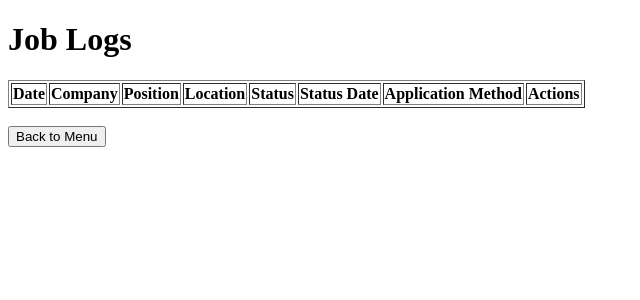
After one commit to faizulmdnor/fmdnor, a Flask app: page /view in a window 1280 px wide. The commit adds this page. Shown: the top 300 px of the page, without its empty margins (0-640 px from the left). Run offline with Flask 3, Linux system fonts and the light colour scheme; lists and menus that the app fills with data are empty.

Commit message:
Initial commit

```diff
--- a/job_search_app/app.py
+++ b/job_search_app/app.py
@@ -1,4 +1,4 @@
-from flask import Flask, render_template, request, redirect
+from flask import Flask, render_template, request, redirect, url_for
 import pandas as pd
 import os
 from datetime import datetime
@@ -10,48 +10,91 @@ file_name = 'Job_search_log.csv'
 today = datetime.today().strftime("%d/%m/%Y")
 
 
+# Home page (menu)
 @app.route('/')
-def job_form():
+def menu():
+    return render_template('menu.html')
+
+
+# Route to add a new job log
+@app.route('/add', methods=['GET', 'POST'])
+def add_job():
+    if request.method == 'POST':
+        # Get form data from HTML input
+        company = request.form['company']
+        position = request.form['position']
+        location = request.form['location']
+        date_applied = request.form['date_applied']
+        status = request.form['status']
+        application_method = request.form['application_method']
+
+        if application_method == 'online':
+            information = request.form['website']
+        elif application_method == 'walk-in':
+            information = request.form['contact']
+        else:
+            information = request.form['info']
+
+        # Create a DataFrame for the new data
+        df = pd.DataFrame({
+            'Date': [today],
+            'Applied Date': [date_applied],
+            'Company': [company],
+            'Position Applied': [position],
+            'Location': [location],
+            'Status': [status],
+            'Status Date': [datetime.now().strftime("%d/%m/%Y %H:%M")],
+            'Application': [application_method],
+            'Information': [information]
+        })
+
+        # Append data to the CSV file
+        if not os.path.exists(os.path.join(folder_path, file_name)):
+            df.to_csv(os.path.join(folder_path, file_name), index=False)
+        else:
+            df.to_csv(os.path.join(folder_path, file_name), mode='a', header=False, index=False)
+
+        return redirect(url_for('menu'))
+
     return render_template('job_form.html')
 
 
-@app.route('/submit', methods=['POST'])
-def submit_job():
-    # Get form data from HTML input
-    company = request.form['company']
-    position = request.form['position']
-    location = request.form['location']
-    date_applied = request.form['date_applied']
-    status = request.form['status']
-    application_method = request.form['application_method']
+# Route to view all job logs
+@app.route('/view')
+def view_jobs():
+    if os.path.exists(os.path.join(folder_path, file_name)):
+        df = pd.read_csv(os.path.join(folder_path, file_name))
+        jobs = df.to_dict(orient='records')  # Convert the DataFrame to a list of dictionaries for easier rendering
+    else:
+        jobs = []
+    return render_template('view_jobs.html', jobs=jobs)
 
-    if application_method == 'online':
-        information = request.form['website']
-    elif application_method == 'walk-in':
-        information = request.form['contact']
-    else:
-        information = request.form['info']
 
-    # Create a DataFrame for the new data
-    df = pd.DataFrame({
-        'Date': [today],
-        'Applied Date': [date_applied],
-        'Company': [company],
-        'Position Applied': [position],
-        'Location': [location],
-        'Status': [status],
-        'Status Date': [datetime.now().strftime("%d/%m/%Y %H:%M")],
-        'Application': [application_method],
-        'Information': [information]
-    })
+# Route to edit a job log
+@app.route('/edit/<int:index>', methods=['GET', 'POST'])
+def edit_job(index):
+    if os.path.exists(os.path.join(folder_path, file_name)):
+        df = pd.read_csv(os.path.join(folder_path, file_name))
 
-    # Check if file exists, then append to CSV
-    if not os.path.exists(os.path.join(folder_path, file_name)):
-        df.to_csv(os.path.join(folder_path, file_name), index=False)
-    else:
-        df.to_csv(os.path.join(folder_path, file_name), mode='a', header=False, index=False)
+        # Handle the form submission for editing a job log
+        if request.method == 'POST':
+            df.at[index, 'Company'] = request.form['company']
+            df.at[index, 'Position Applied'] = request.form['position']
+            df.at[index, 'Location'] = request.form['location']
+            df.at[index, 'Applied Date'] = request.form['date_applied']
+            df.at[index, 'Status'] = request.form['status']
+            df.at[index, 'Application'] = request.form['application_method']
+            df.at[index, 'Information'] = request.form['info']
+            df.at[index, 'Status Date'] = datetime.now().strftime("%d/%m/%Y %H:%M")
 
-    return redirect('/')
+            # Save the updated DataFrame back to CSV
+            df.to_csv(os.path.join(folder_path, file_name), index=False)
+            return redirect(url_for('view_jobs'))
+
+        job = df.iloc[index].to_dict()  # Get the job details for the selected index
+        return render_template('edit_job.html', job=job, index=index)
+
+    return redirect(url_for('view_jobs'))
 
 
 if __name__ == '__main__':
--- /dev/null
+++ b/job_search_app/templates/view_jobs.html
@@ -0,0 +1,41 @@
+<!DOCTYPE html>
+<html lang="en">
+<head>
+    <meta charset="UTF-8">
+    <meta name="viewport" content="width=device-width, initial-scale=1.0">
+    <title>View Job Logs</title>
+</head>
+<body>
+    <h1>Job Logs</h1>
+    <table border="1">
+        <thead>
+            <tr>
+                <th>Date</th>
+                <th>Company</th>
+                <th>Position</th>
+                <th>Location</th>
+                <th>Status</th>
+                <th>Status Date</th>
+                <th>Application Method</th>
+                <th>Actions</th>
+            </tr>
+        </thead>
+        <tbody>
+            {% for job in jobs %}
+            <tr>
+                <td>{{ job['Date'] }}</td>
+                <td>{{ job['Company'] }}</td>
+                <td>{{ job['Position Applied'] }}</td>
+                <td>{{ job['Location'] }}</td>
+                <td>{{ job['Status'] }}</td>
+                <td>{{ job['Status Date'] }}</td>
+                <td>{{ job['Application'] }}</td>
+                <td><a href="{{ url_for('edit_job', index=loop.index0) }}">Edit</a></td>
+            </tr>
+            {% endfor %}
+        </tbody>
+    </table>
+    <br>
+    <button onclick="window.location.href='{{ url_for('menu') }}'">Back to Menu</button>
+</body>
+</html>
```
Also changed, not shown: job_search_app/templates/edit_job.html (added, +37 -0 lines), job_search_app/templates/job_form.html (+9 -2 lines), job_search_app/templates/menu.html (added, +15 -0 lines).
